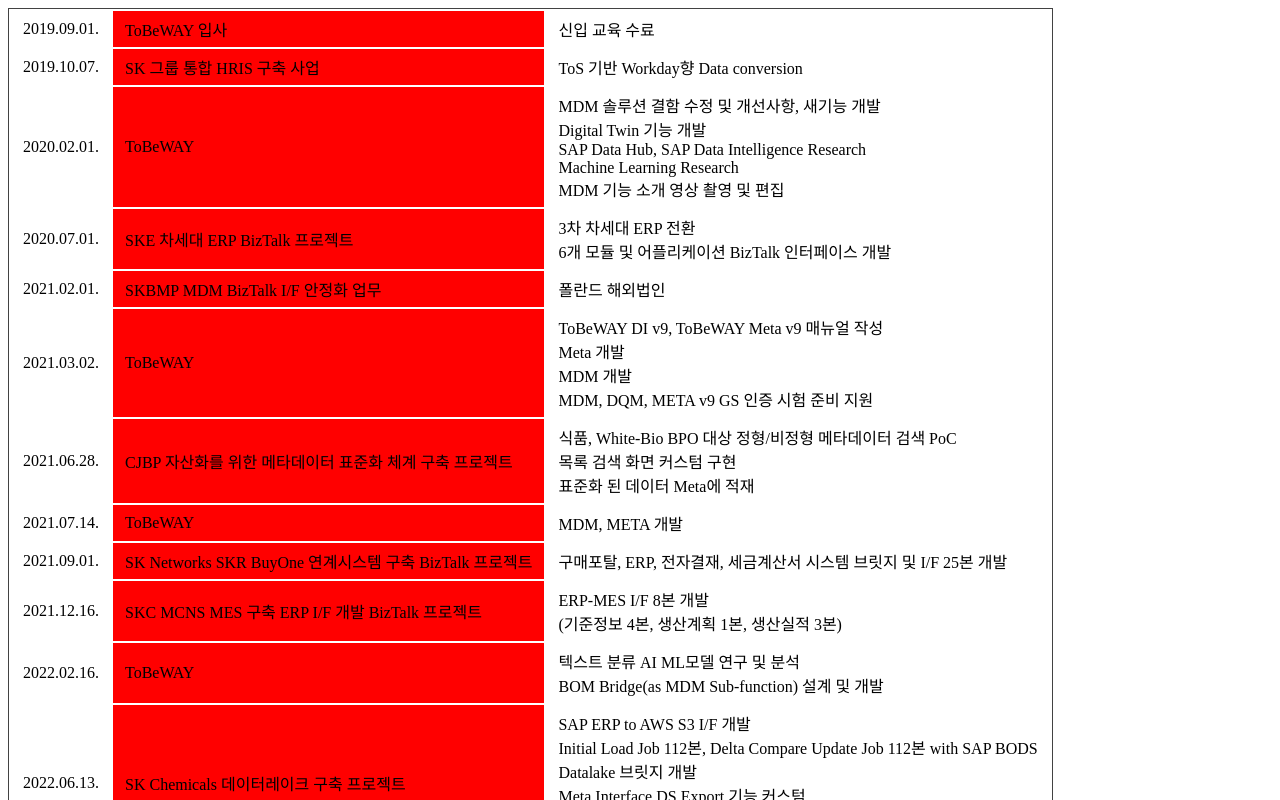
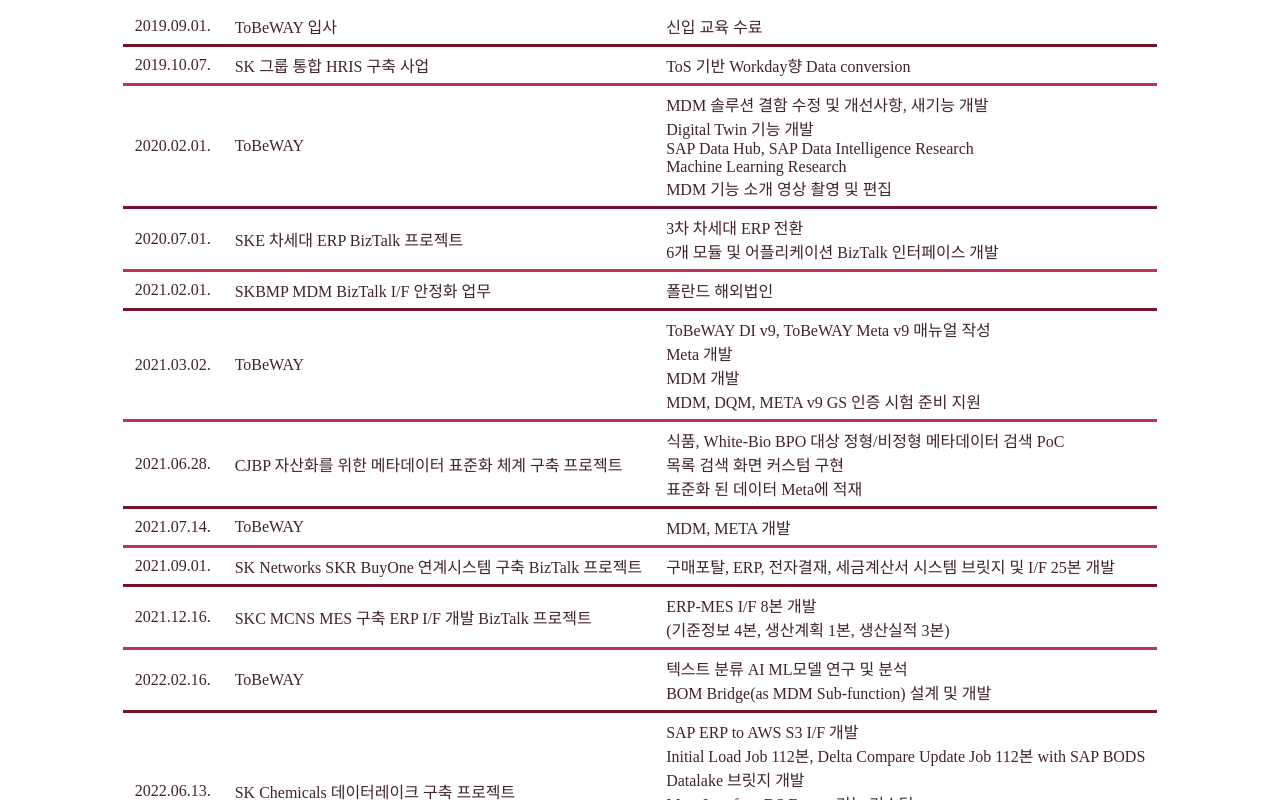
Before and after one commit to DandelionSeed/dandelionseed.github.io, a plain HTML site: page index.html in a window 1280 px wide. Shown: the top 800 px of the page. Drawn offline with Linux system fonts and the light colour scheme.

Commit message:
Update index.html

```diff
--- a/index.html
+++ b/index.html
@@ -3,16 +3,21 @@
 
 <head>
     <meta charset="UTF-8">
-    <title>Document</title>
+    <title>Résumé</title>
     <style>
         table {
-            border: 1px solid #424242;
+            margin: auto;
+            border-collapse: collapse;
+            color: #40242B; /* monochromatic-darkest */
         }
         td {
             padding: 6px 12px;
         }
-        td:nth-child(2) {
-            background-color: red;
+        tr:nth-child(even) {
+            border-bottom: 3px solid #be3455;
+        }
+        tr:nth-child(odd) {
+            border-bottom: 3px solid #73142A;
         }
     </style>
     <script defer>
```
